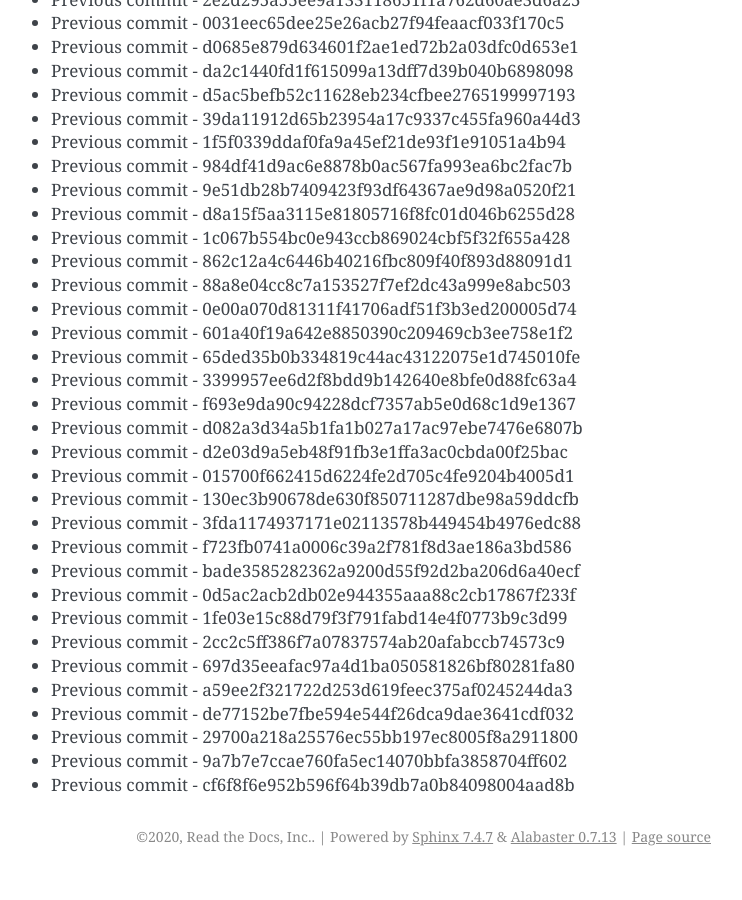
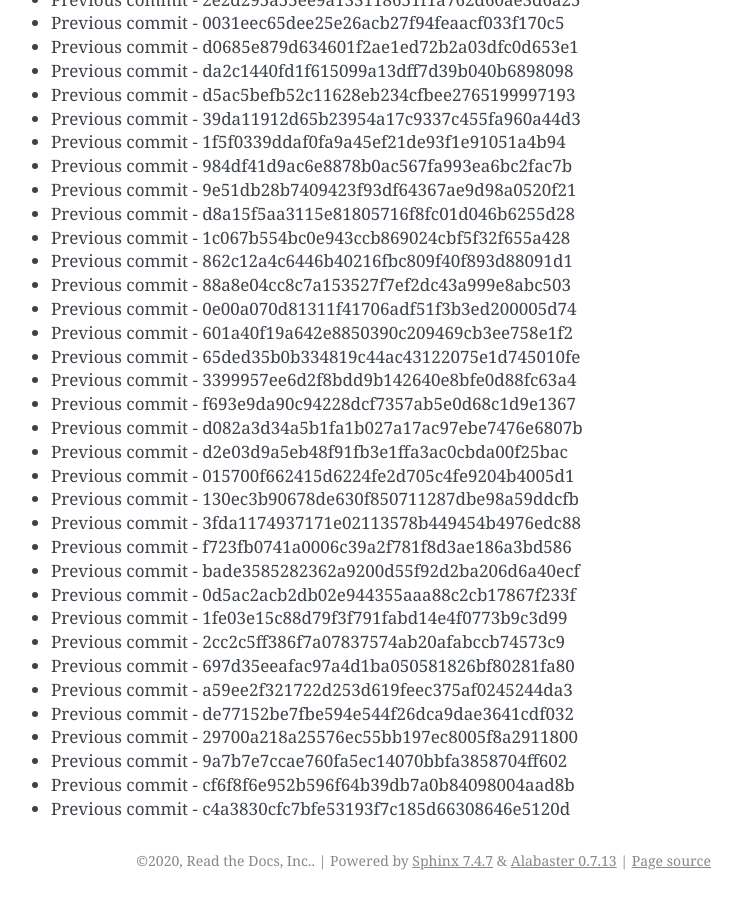
Before and after one commit to readthedocs/rtd-git-stresstest, a Sphinx documentation site: the page built from docs/updates.rst, in a window 1280 px wide and 900 px high, scrolled down 37660 px. Shown: the whole window, without its empty margins (399-1141 px from the left). Built offline with Sphinx 7.4.7, drawn with Linux system fonts in a browser that asks for light colours; before the commit the page ends 38536 px from its top, so only the background shows below that.

Commit message:
Generating commit from previous: c4a3830cfc7bfe53193f7c185d66308646e5120d

```diff
--- a/docs/updates.rst
+++ b/docs/updates.rst
@@ -1614,3 +1614,4 @@ It can be tested for any performance characteristics.
 * Previous commit - 29700a218a25576ec55bb197ec8005f8a2911800
 * Previous commit - 9a7b7e7ccae760fa5ec14070bbfa3858704ff602
 * Previous commit - cf6f8f6e952b596f64b39db7a0b84098004aad8b
+* Previous commit - c4a3830cfc7bfe53193f7c185d66308646e5120d
```
